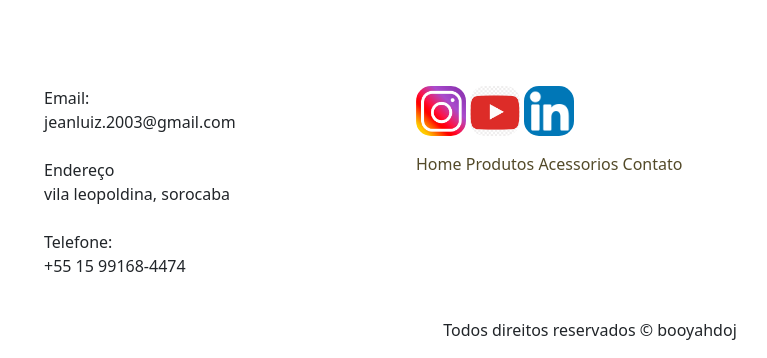
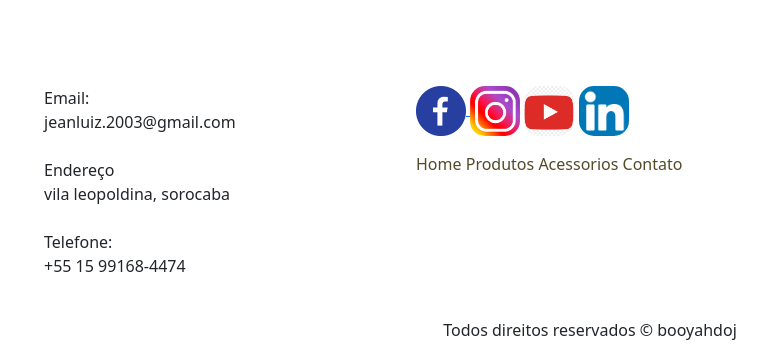
Before and after one commit to jean7uiz/booyah-doj, a plain HTML site: page contato.html in a window 1280 px wide. Shown: the part 1311-1669 px from the top of the page, without its empty margins (50-817 px from the left). Drawn offline with nearby package versions, Linux system fonts and the light colour scheme.

Commit message:
update prj final 1.0

```diff
--- a/contato.html
+++ b/contato.html
@@ -113,7 +113,7 @@
                 <!-- início mídias sociais -->
                 <div class="col-md-4 ">
                     <figure class="redes-sociais ">
-                        <a href="https://www.facebook.comtede_social/face.png " alt="facebook "></a>
+                        <a href="https://www.facebook.comtede_social/face.png "  alt="facebook "> <img src="./img/rede_social/face.png"> </a>
                         <a href="https://www.instagram.com "><img src="./img/rede_social/insta.png " alt="instagram "></a>
                         <a href="https://www.youtube.com "><img src="./img/rede_social/youtuber.png " alt="youtube "></a>
                         <a href="https://www.linkedin.com "><img src="./img/rede_social/linkedin.png " alt="linkedin "></a>
```
